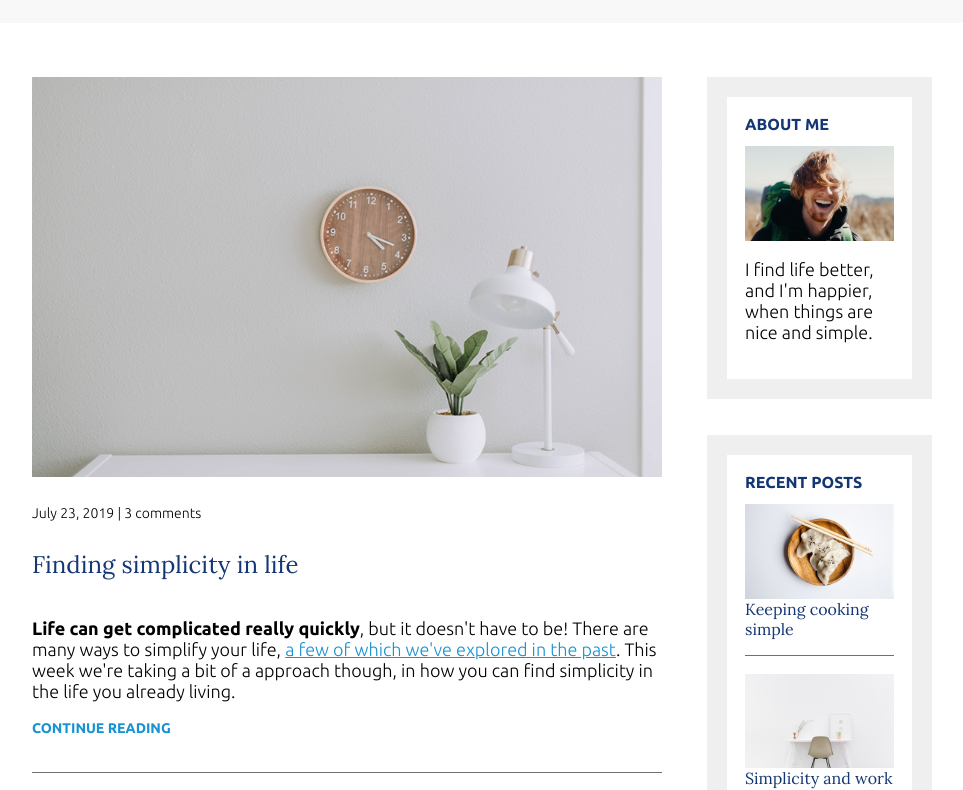
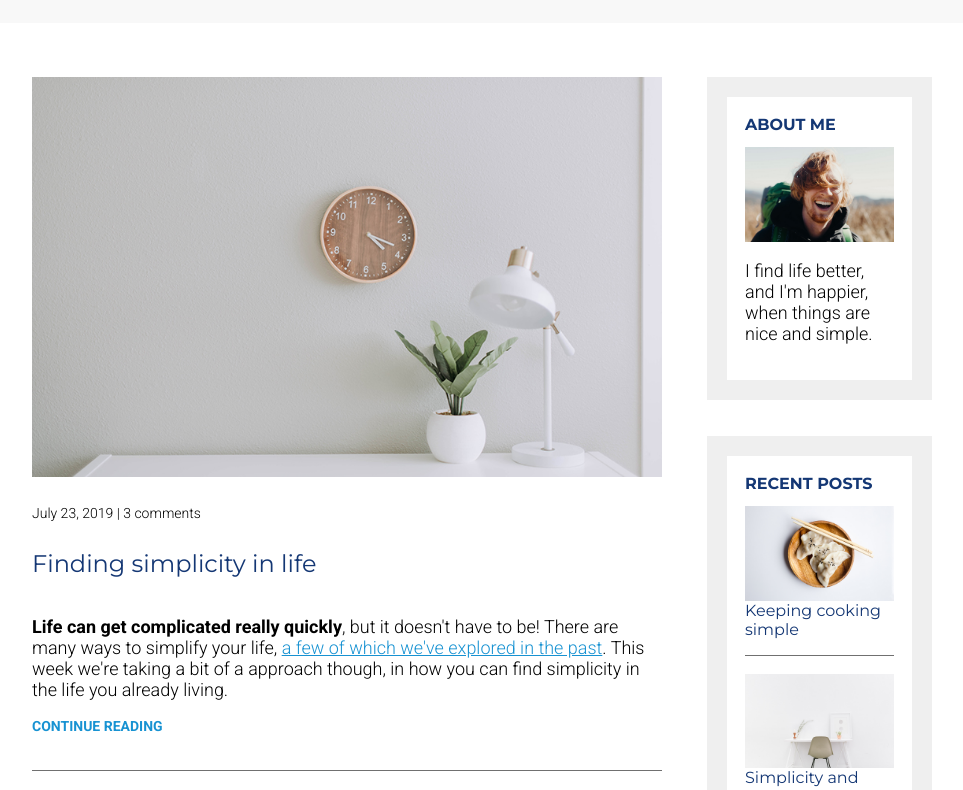
Before and after one commit to erischon/lsl-blog, a plain HTML site: page index.html in a window 1280 px wide. Shown: the part 106-896 px from the top of the page, without its empty margins (158-1121 px from the left). Drawn offline with Linux system fonts and the light colour scheme.

Commit message:
version 1.1

```diff
--- a/css/styles.css
+++ b/css/styles.css
@@ -6,7 +6,7 @@ font-family: 'Ubuntu', sans-serif;
 
 body {
     margin: 0;
-    font-family: 'Ubuntu', sans-serif;
+    font-family: 'Roboto', sans-serif;
     font-size: 1.125rem;
     font-weight: 300;
 }
@@ -30,7 +30,7 @@ Typography
 h1,
 h2,
 h3 {
-    font-family: 'Lora', serif;
+    font-family: 'Montserrat', serif;
     font-weight: 400;
     color: #143774;
     margin-top: 0;
@@ -97,7 +97,7 @@ strong {
 }
 
 .widget-title {
-    font-family: 'Ubuntu', sans-serif;
+    font-family: 'Montserrat', sans-serif;
     font-weight: 700;
 }
 
--- a/index.html
+++ b/index.html
@@ -2,6 +2,7 @@
     <head>
         <meta name="viewport" content="width=device-width, initial-scale=1">
         <link href="https://fonts.googleapis.com/css?family=Lora|Ubuntu:300,400,700&display=swap" rel="stylesheet">
+        <link href="https://fonts.googleapis.com/css2?family=Montserrat:wght@400;600;700&family=Roboto:wght@300;400;700&display=swap" rel="stylesheet">
         <link rel="stylesheet" href="css/styles.css">
     </head>
     <body>
```
